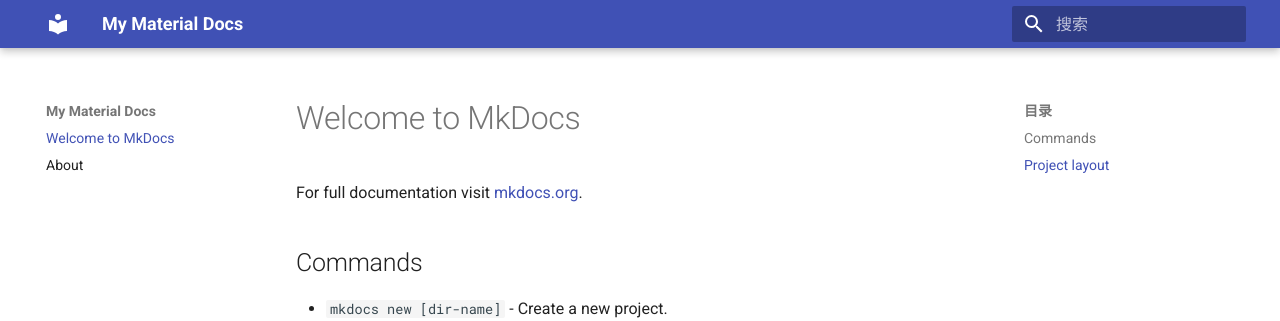
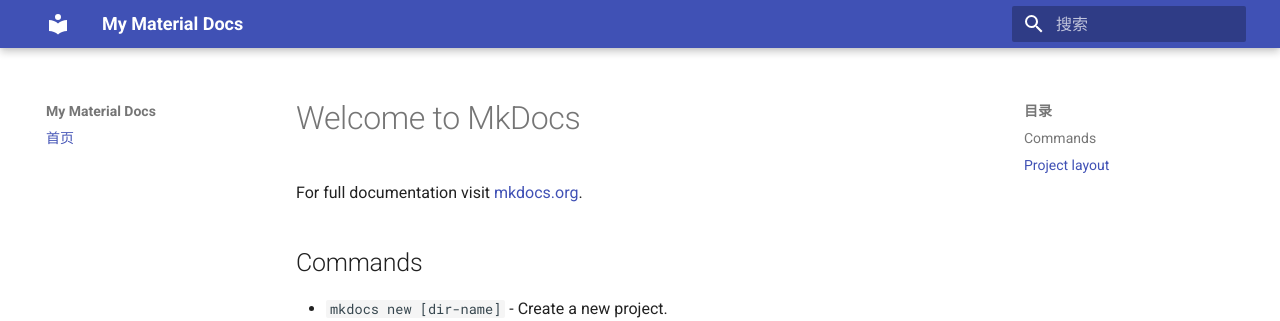
Before and after one commit to zuiaidni/test-material-mkdocs, an MkDocs documentation site: the page built from docs/index.md, in a window 1280 px wide. Shown: the top 321 px of the page. Built offline with MkDocs 1.6.1 and Material for MkDocs 9.7.7, drawn with Linux system fonts in a browser that asks for light colours; some of the changed lines change nothing that is shown.

Commit message:
fix mkdocs config.

```diff
--- a/mkdocs.yml
+++ b/mkdocs.yml
@@ -4,5 +4,5 @@
   name: material
   language: zh
 
-  nav:
-  - 首页： index.md
+nav:
+  - 首页: index.md
```
